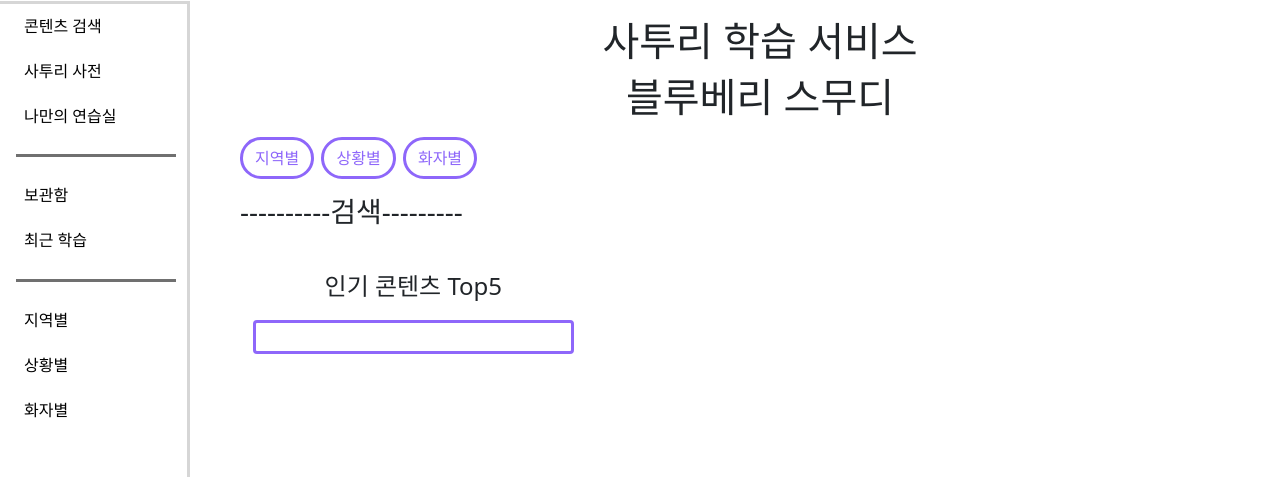
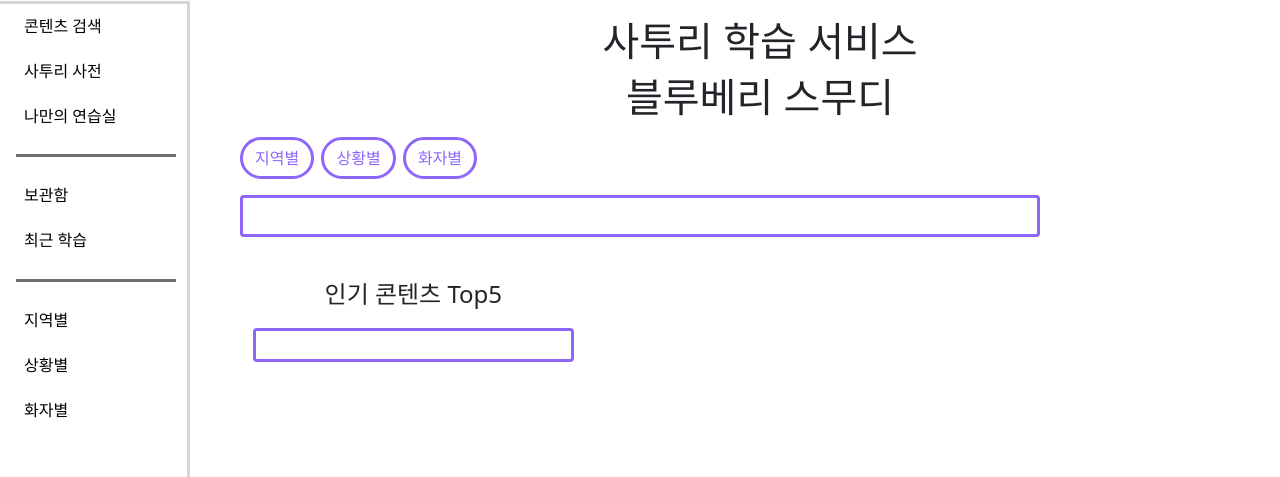
Before and after one commit to YoujKim/BlueberrySmoothie, a Django app: page / in a window 1280 px wide. Shown: the part 94-571 px from the top of the page. Run offline with Django 4.2, Linux system fonts and the light colour scheme; data that the repository does not hold is empty; some libraries are stand-ins or nearby versions.

Commit message:
add search bar

```diff
--- a/static/style.css
+++ b/static/style.css
@@ -18,6 +18,13 @@
     border:#8E67FA solid;
     background-color: #8E67FA;
     color:white;
+}
+
+.search-bar {
+    width: 50em;
+    height: 2.6em;
+    border:#8E67FA solid;
+    color:black
 }
 
 #page-wrapper {
--- a/templates/home.html
+++ b/templates/home.html
@@ -16,7 +16,7 @@
   </div>
 
   <div class="my-3">
-    <h3>----------검색---------</h3>
+    <a class="btn search-bar"></a>
   </div>
 
   <div class="my-3 btn col-4">
```
